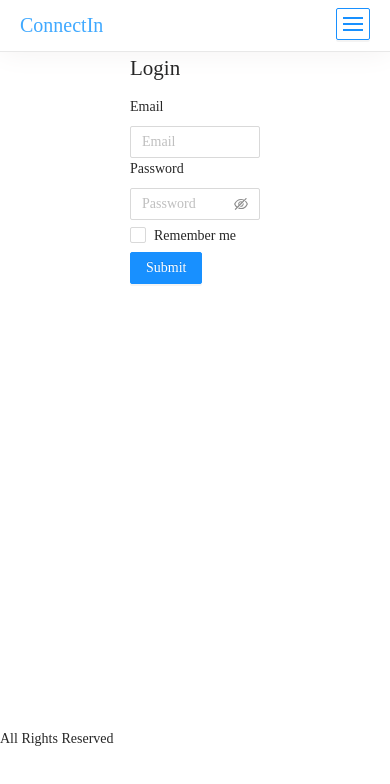
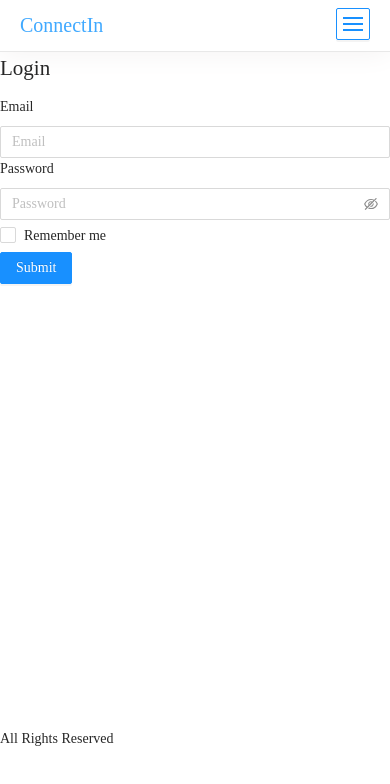
Before and after one commit to alipetarian/nextjs-styled-components-antd-typescript-starter, a Next.js app: page /login in a window 390 px wide. Shown: the top 784 px of the page. Built offline with nearby package versions, Linux system fonts and the light colour scheme; a web font is replaced by a local one.

Commit message:
Fixed Responsivenesss issue

```diff
--- a/src/components/login/form.tsx
+++ b/src/components/login/form.tsx
@@ -32,7 +32,7 @@ const validationSchema = yup.object().shape({
 
 const FormItem = Form.Item;
 
-const LoginComp: React.FC = () => {
+const LoginForm: React.FC = () => {
   const formik = useFormik({
     initialValues: {
       email: '',
@@ -101,4 +101,4 @@ const LoginComp: React.FC = () => {
   );
 };
 
-export default LoginComp;
+export default LoginForm;
--- a/src/components/login/index.tsx
+++ b/src/components/login/index.tsx
@@ -4,7 +4,7 @@ import Form from './form';
 const LoginComp: React.FC = () => (
   <>
     <Row>
-      <Col span={8} offset={8}>
+      <Col xs={24} sm={{ span: 8, offset: 8 }}>
         <h2>Login</h2>
         <Form />
       </Col>
```
Also changed, not shown: src/components/register/form.tsx (+4 -4 lines).
